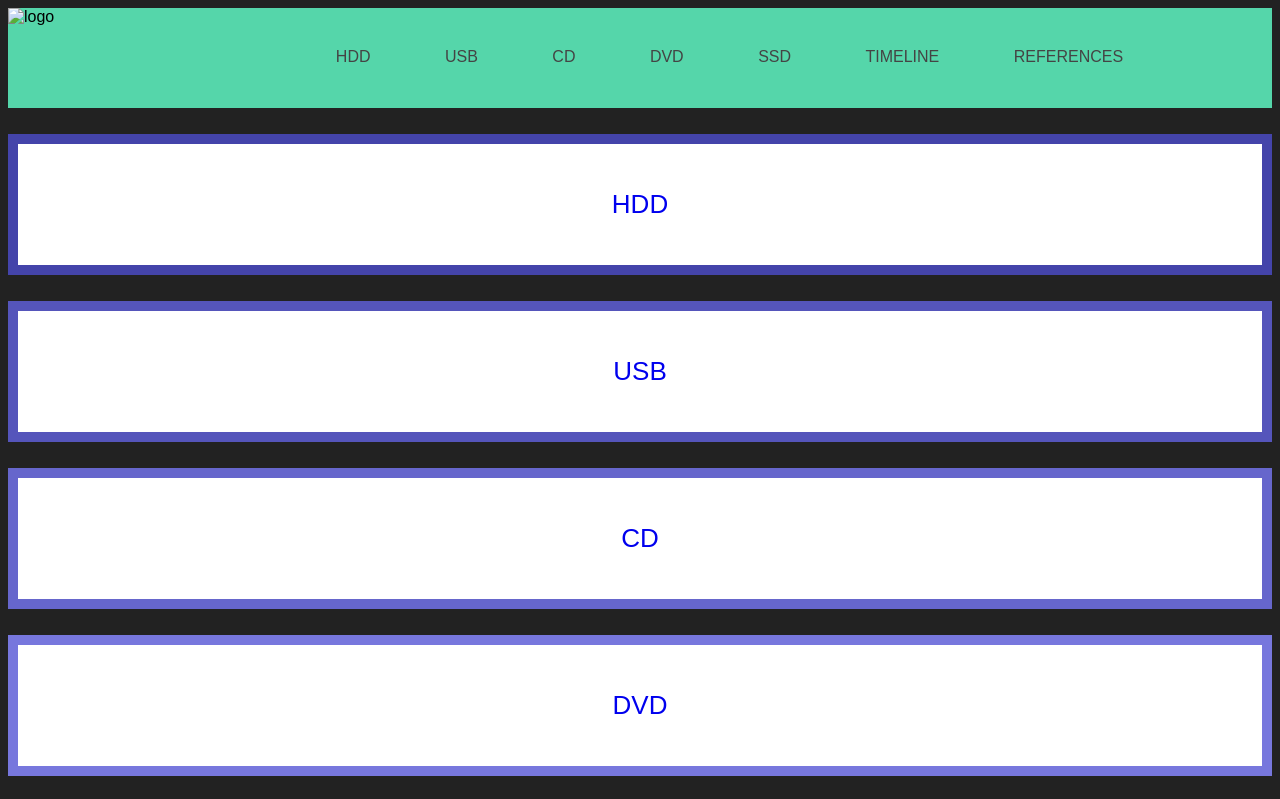
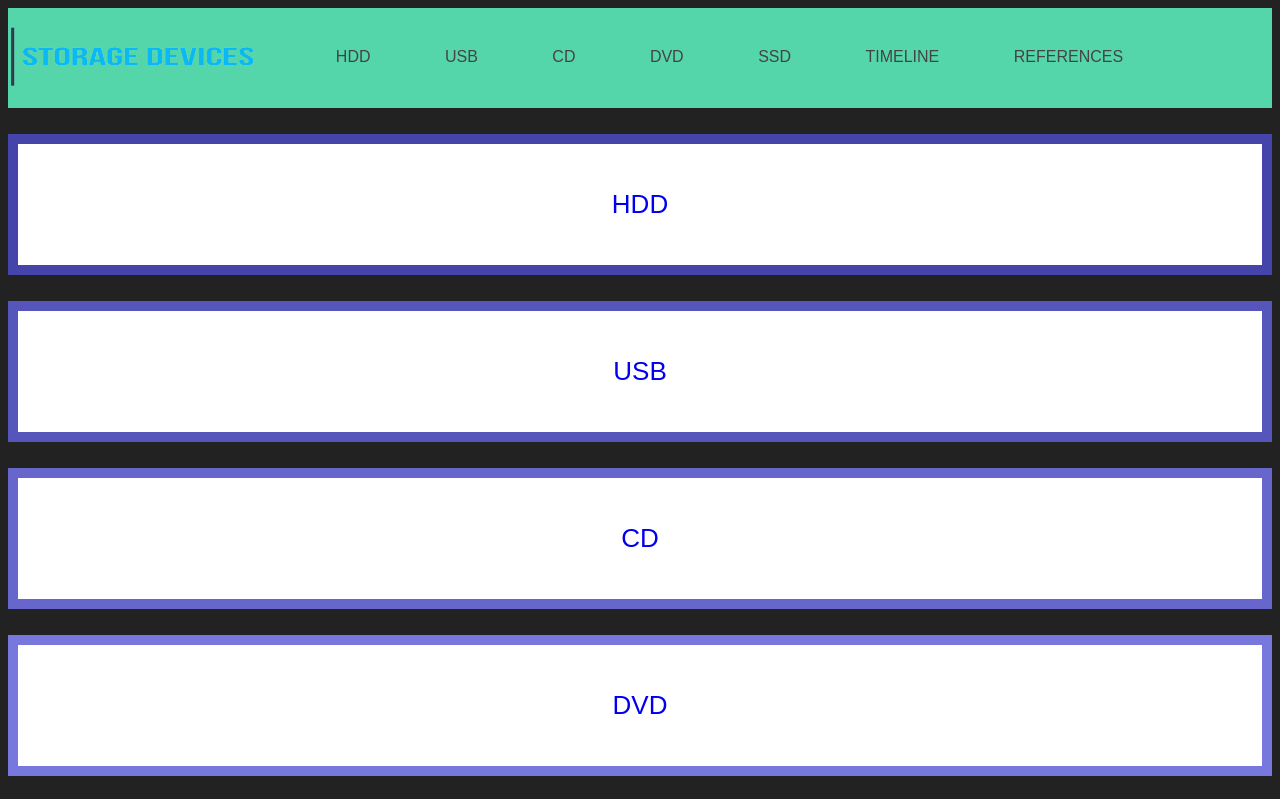
Before and after one commit to ericzhang410/ericzhang410.github.io, a plain HTML site: page index.html in a window 1280 px wide. Shown: the top 799 px of the page. Drawn offline with Linux system fonts and the light colour scheme.

Commit message:
Update index.html

```diff
--- a/index.html
+++ b/index.html
@@ -7,7 +7,7 @@
 <header>
 	<div class="Container">
 	<!--Logo-->
-		<img src="Assets/Logo.png" width="250" height="100" alt="logo" class="logo">
+		<img src="Logo.png" width="250" height="100" alt="logo" class="logo">
 
 		<nav>
 			<ul>
```
